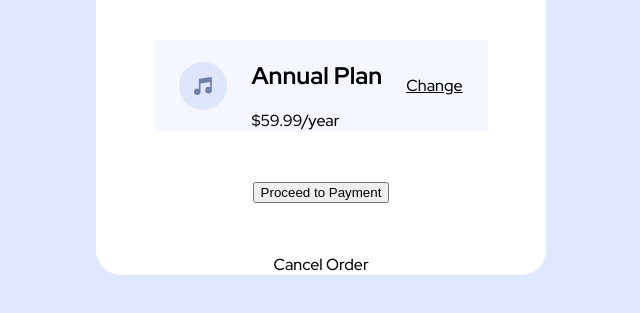
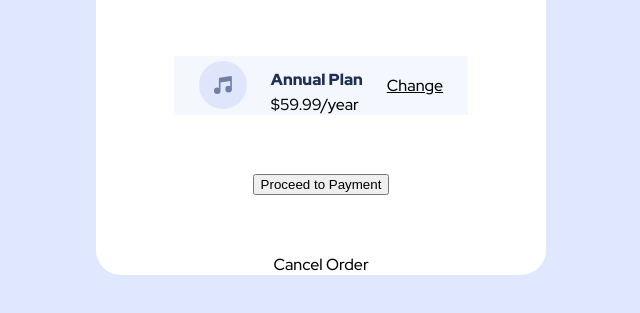
Before and after one commit to nirglus/order-summary-component-main, a plain HTML site: page index.html in a window 1280 px wide. Shown: the part 483-796 px from the top of the page, without its empty margins (319-959 px from the left). Drawn offline with Linux system fonts and the light colour scheme.

Commit message:
adjust plan txt h2

```diff
--- a/css/style.css
+++ b/css/style.css
@@ -47,3 +47,9 @@ body{
     background-color: hsl(225, 100%, 98%);
     padding: 0 25px;
 }
+.plan-txt h2{
+    font-size: 16px;
+    font-weight: 900;
+    color: hsl(223, 47%, 23%);
+    margin-bottom: 4px;
+}
```
